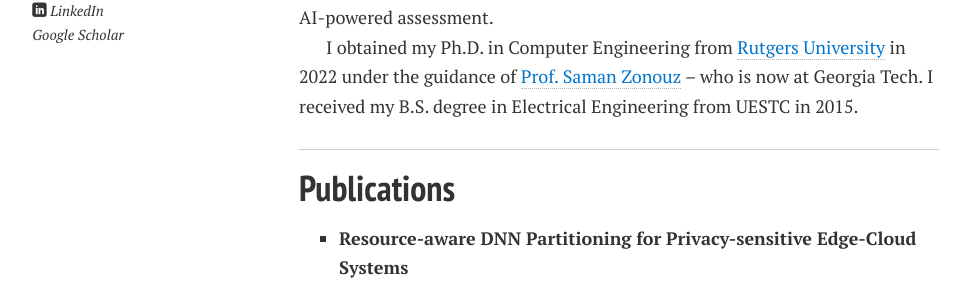
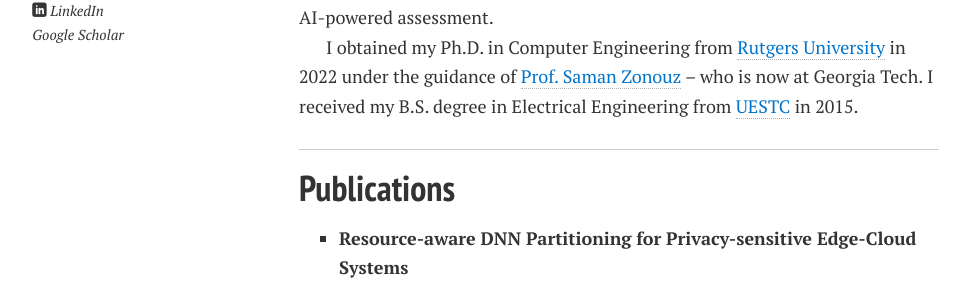
Before and after one commit to aolind/aolind.github.io, a Jekyll site: the page built from index.md, in a window 1280 px wide. Shown: the part 263-551 px from the top of the page, without its empty margins (21-991 px from the left). Built offline with Jekyll 4.4.1, drawn with Linux system fonts in a browser that asks for light colours; nearby versions of some CDN libraries; comment, search, counter and statistics services are not loaded; a style sheet for code colours, icons or effects is not loaded; our own code applies the rules of GitHub Pages for plain Markdown files.

Commit message:
Update index.md

```diff
--- a/index.md
+++ b/index.md
@@ -6,7 +6,7 @@ layout: page
 
 Here is **Aolin Ding**. I am a research associate principal in [<font color='0074cc'>Accenture Labs</font>](https://www.accenture.com/us-en/about/accenture-labs-index). My research focuses on the security of cyber-physical systems, IoT, and edge computing systems through software analysis, physics-based verification, and AI-powered assessment.
 
-I obtained my Ph.D. in Computer Engineering from [<font color='0074cc'>Rutgers University</font>](https://www.ece.rutgers.edu/) in 2022 under the guidance of [<font color='0074cc'>Prof. Saman Zonouz</font>](https://sites.google.com/site/samanzonouz4n6/saman-zonouz) – who is now at Georgia Tech. I received my B.S. degree in Electrical Engineering from UESTC in 2015.
+I obtained my Ph.D. in Computer Engineering from [<font color='0074cc'>Rutgers University</font>](https://www.ece.rutgers.edu/) in 2022 under the guidance of [<font color='0074cc'>Prof. Saman Zonouz</font>](https://sites.google.com/site/samanzonouz4n6/saman-zonouz) – who is now at Georgia Tech. I received my B.S. degree in Electrical Engineering from [<font color='0074cc'>UESTC</font>](https://en.uestc.edu.cn/) in 2015.
 
 ---
 
```
